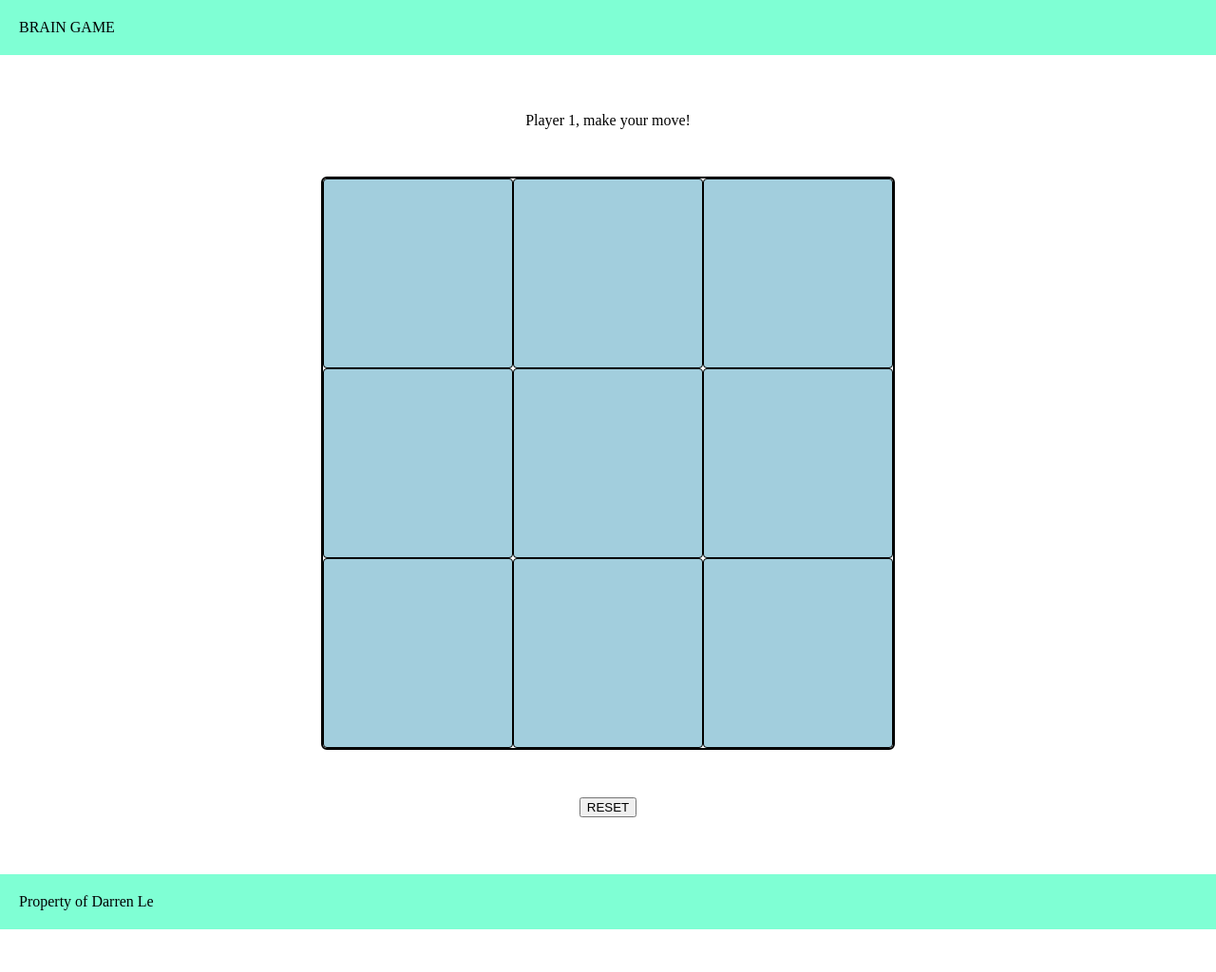
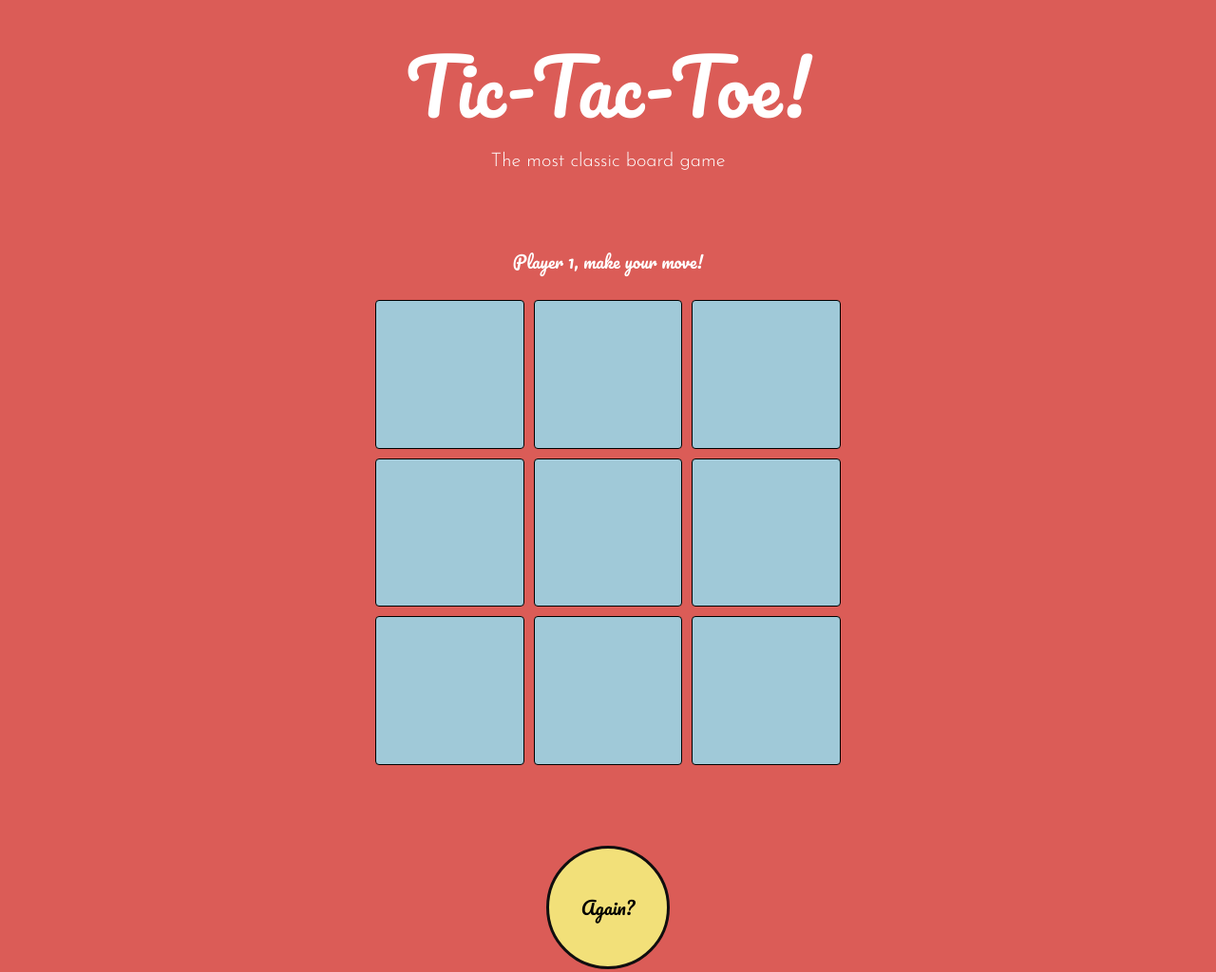
Before and after one commit to DarrenLe20/Tic-Tac-Toe, a plain HTML site: page index.html in a window 1280 px wide. Shown: the top 1024 px of the page at 95% size. Before the commit the page ends 979 px from the top, so only its background shows below. Drawn offline with Linux system fonts and the light colour scheme; a web font is replaced by a local one.

Commit message:
Beautified

```diff
--- a/index.html
+++ b/index.html
@@ -9,12 +9,15 @@
     <link rel = "stylesheet" type = "text/css" href="stylesheet.css">
     <link rel="preconnect" href="https://fonts.googleapis.com">
     <!--Custom fonts on Google Fonts-->
+    <link rel="preconnect" href="https://fonts.googleapis.com">
     <link rel="preconnect" href="https://fonts.gstatic.com" crossorigin>
-    <link href="https://fonts.googleapis.com/css2?family=Shizuru&display=swap" rel="stylesheet">
+    <link href="https://fonts.googleapis.com/css2?family=Pacifico&display=swap" rel="stylesheet">
+    <link href="https://fonts.googleapis.com/css2?family=Josefin+Sans:wght@300&display=swap" rel="stylesheet">
 </head>
 <body>
     <div class = "Header">
-        <div>BRAIN GAME</div>
+        <div class = 'gamename'>Tic-Tac-Toe!</div>
+        <div class = 'intro'>The most classic board game</div>
     </div>
     <div class = "Mid">
         <div class = "Instruct">Player 1, make your move!</div>
@@ -22,7 +25,7 @@
 
         </div>
         <div class = 'function'>
-            <button id = 'reset'>RESET</button>
+            <button id = 'reset'>Again?</button>
         </div>
     </div>
     <div class = "Footer">
--- a/script.js
+++ b/script.js
@@ -24,6 +24,7 @@ const Board = (() => {
     allSlots.forEach(slot => slot.addEventListener('click', () => {
         board[slot.id] = Game.active.marker;
         slot.setAttribute('id', Game.active.marker);
+        slot.textContent = Game.active.marker;
         console.log(board);
         // Remove event marker
         slot.style.pointerEvents = 'none';
--- a/stylesheet.css
+++ b/stylesheet.css
@@ -1,25 +1,49 @@
 .Header {
     display: flex;
     padding: 20px;
-    background-color: aquamarine;
+    align-items: center;
+    justify-content: center;
+    flex-direction: column;
+}
+
+.gamename {
+    font-family: 'Pacifico', cursive;
+    font-size: 80px;
+    color: white;
+}
+
+.intro {
+    font-family: 'Josefin Sans', sans-serif;
+    color: white;
+    font-size: 20px;
 }
 
 body {
     margin: 0;
+    background-color: #DB5C57;
+}
+
+.Instruct {
+    display: flex;
+    align-items: center;
+    justify-content: center;
+    color: white;
+    font-family: 'Pacifico', cursive;
+    margin-bottom: 20px;
+    font-size: large;
 }
 
 .container {
     flex-shrink: 0;
-    width: 600px;
-    height: 600px;
+    width: 500px;
+    height: 500px;
     display: grid;
     grid-template-rows: repeat(3, 1fr);
     grid-template-columns: repeat(3, 1fr);
-    border: 2px solid black;
-    border-radius: 6px;
 }
 
 .slot {
+    display: flex;
     font-family: sans-serif;
     border: 1px solid black;
     position: relative;
@@ -27,30 +51,71 @@ body {
     align-items: center;
     font-size: 90px;
     border-radius: 4px;
-    background-color: rgb(162, 206, 221);
+    background-color: #A0C9D8;
+    margin: 5px;
+}
+
+.slot:hover {
+    cursor: pointer;
+}
+
+.slot:active {
+    box-shadow: 0 5px #666;
+    transform: translateY(4px);
 }
 
 .Mid {
     display: flex;
     flex-direction: column;
-    justify-content: center;
     align-items: center;
     padding: 60px;
     gap: 50px;
+    gap: 0;
+}
+
+.function {
+    display: flex;
+    align-items: center;
+    justify-content: center;
+    padding-top: 80px;
+}
+
+#reset {
+    display: flex;
+    justify-content: center;
+    align-items: center;
+    border-radius: 50%;
+    width: 130px;
+    height: 130px;
+    border: 3px solid #100E0F;
+    background-color: #F2E079;
+    font-family: 'Pacifico', cursive;
+    font-size: larger;
+}
+
+
+#reset:hover {
+    cursor: pointer;
+}
+
+#reset:active {
+    box-shadow: 0 5px #666;
+    transform: translateY(6px);
 }
 
 .Footer {
     display: flex;
     padding: 20px;
-    background-color: aquamarine;
+    align-items: center;
+    justify-content: center;
+    color: white;
+    font-family: 'Josefin Sans', sans-serif;
 }
 
 #X {
-    background-color: yellow;
-    color: var(--red);
+    font-family: 'Pacifico', cursive;
 }
 
 #O {
-    background-color: red;
-    color: var(--dark-yellow);
+    font-family: 'Pacifico', cursive;
 }
```
